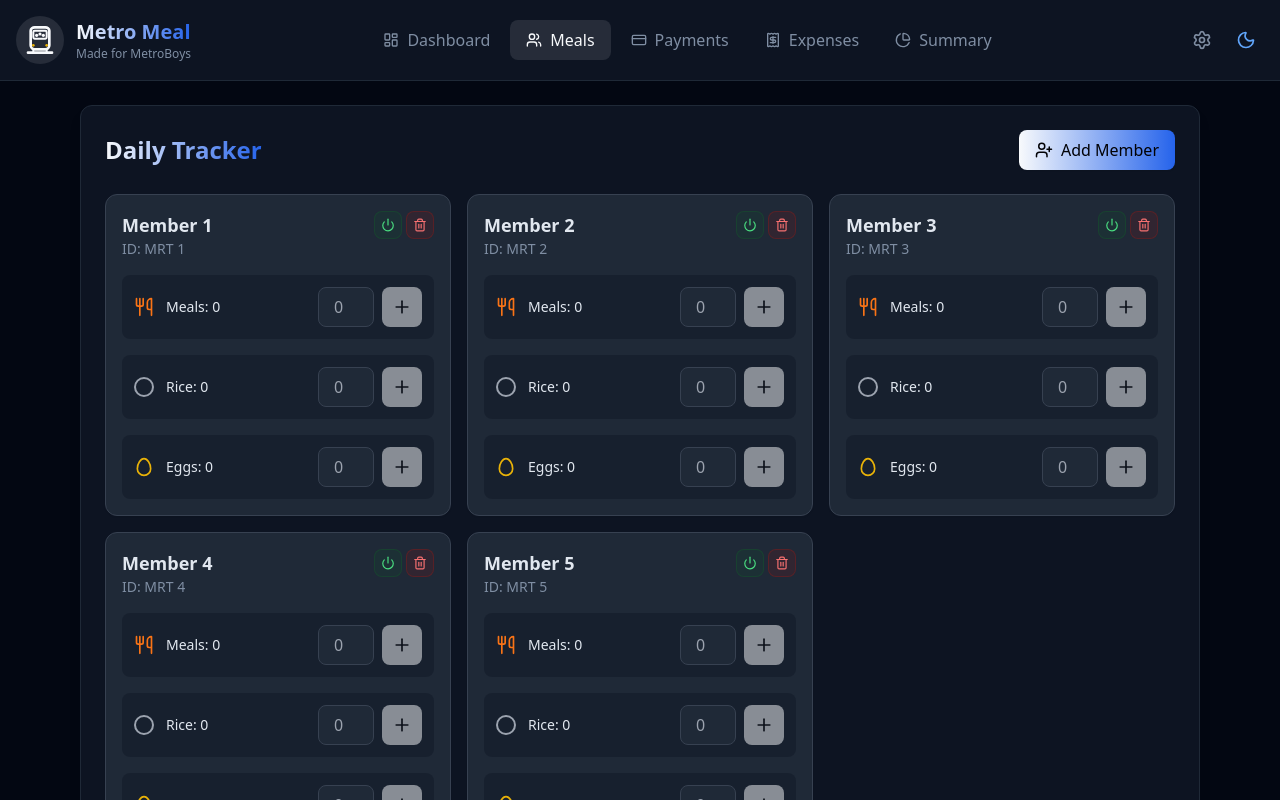
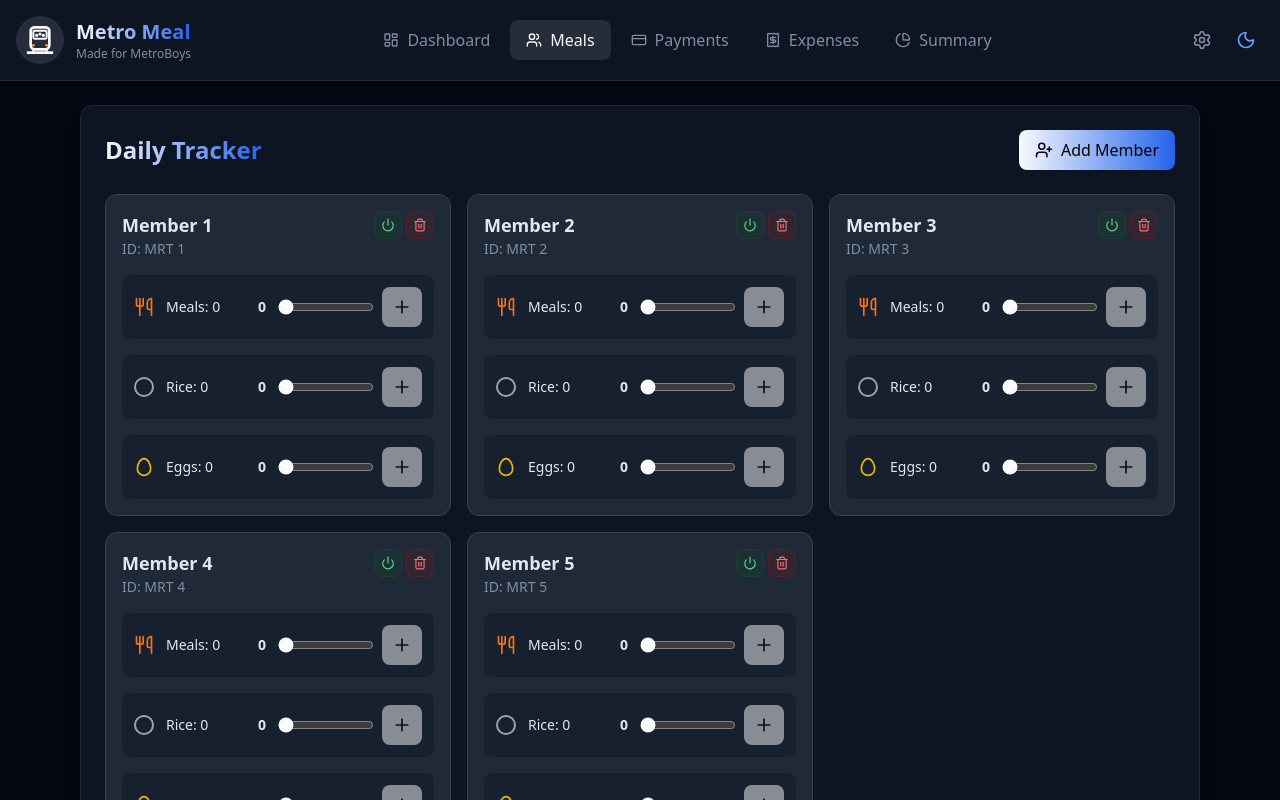
Before and after one commit to Wasik-Yousha/Metro-Meal, a React (Vite) app: page / in a window 1280 px wide. Both pictures are taken after a click on the button "Meals". Shown: the top 800 px of the page. Built offline with nearby package versions, Linux system fonts and the light colour scheme.

Commit message:
Replace number inputs with sliders for easier meal entry

```diff
--- a/components/MembersList.tsx
+++ b/components/MembersList.tsx
@@ -246,13 +246,15 @@ export const MembersList = ({
                       <span className="text-sm font-medium">Meals: {member.meals}</span>
                     </div>
                     <div className="flex items-center space-x-2">
+                      <span className="text-sm font-bold w-4 text-center">{mealCounts[member.id] || 0}</span>
                       <input
-                        type="number"
+                        type="range"
                         min="0"
-                        value={mealCounts[member.id] || ''}
+                        max="9"
+                        step="1"
+                        value={mealCounts[member.id] || 0}
                         onChange={(e) => handleMealCountChange(member.id, parseInt(e.target.value) || 0)}
-                        className="w-14 h-10 text-center bg-white dark:bg-gray-800 border border-gray-200 dark:border-gray-700 rounded-lg text-base focus:ring-2 focus:ring-primary outline-none"
-                        placeholder="0"
+                        className="w-24 accent-primary cursor-pointer"
                         disabled={!member.isActive}
                       />
                       <button
@@ -272,13 +274,15 @@ export const MembersList = ({
                       <span className="text-sm font-medium">Rice: {member.riceCount}</span>
                     </div>
                     <div className="flex items-center space-x-2">
+                      <span className="text-sm font-bold w-4 text-center">{riceCounts[member.id] || 0}</span>
                       <input
-                        type="number"
+                        type="range"
                         min="0"
-                        value={riceCounts[member.id] || ''}
+                        max="9"
+                        step="1"
+                        value={riceCounts[member.id] || 0}
                         onChange={(e) => handleRiceCountChange(member.id, parseInt(e.target.value) || 0)}
-                        className="w-14 h-10 text-center bg-white dark:bg-gray-800 border border-gray-200 dark:border-gray-700 rounded-lg text-base focus:ring-2 focus:ring-primary outline-none"
-                        placeholder="0"
+                        className="w-24 accent-primary cursor-pointer"
                         disabled={!member.isActive}
                       />
                       <button
@@ -298,13 +302,15 @@ export const MembersList = ({
                       <span className="text-sm font-medium">Eggs: {member.eggCount}</span>
                     </div>
                     <div className="flex items-center space-x-2">
+                      <span className="text-sm font-bold w-4 text-center">{eggCounts[member.id] || 0}</span>
                       <input
-                        type="number"
+                        type="range"
                         min="0"
-                        value={eggCounts[member.id] || ''}
+                        max="9"
+                        step="1"
+                        value={eggCounts[member.id] || 0}
                         onChange={(e) => handleEggCountChange(member.id, parseInt(e.target.value) || 0)}
-                        className="w-14 h-10 text-center bg-white dark:bg-gray-800 border border-gray-200 dark:border-gray-700 rounded-lg text-base focus:ring-2 focus:ring-primary outline-none"
-                        placeholder="0"
+                        className="w-24 accent-primary cursor-pointer"
                         disabled={!member.isActive}
                       />
                       <button
```
